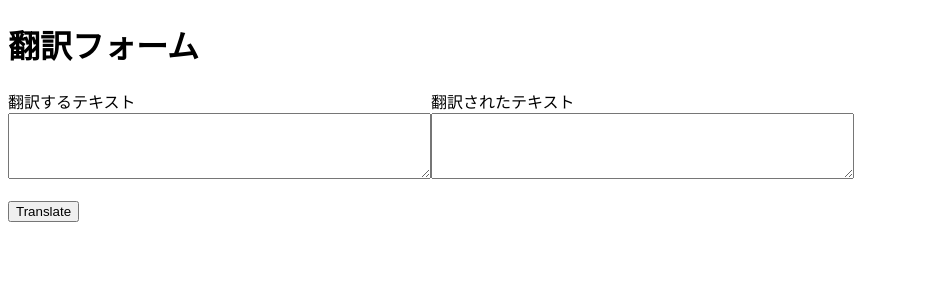
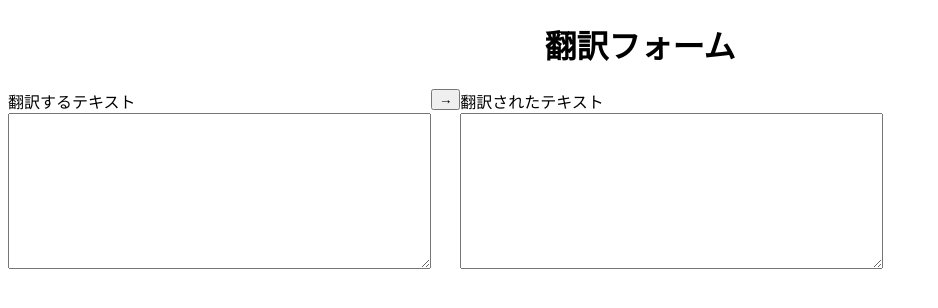
Before and after one commit to shi0n0/multi-translate-app, a Django app: page / in a window 1280 px wide. Shown: the top 308 px of the page, without its empty margins (0-938 px from the left). Run offline with Django 4.2, Linux system fonts and the light colour scheme.

Commit message:
Revised design for better visibility

```diff
--- a/Multi_Translate_App/GPT_Translate/templates/translation.html
+++ b/Multi_Translate_App/GPT_Translate/templates/translation.html
@@ -7,22 +7,28 @@
     <link rel="stylesheet" href="{% static 'style.css' %}">
 </head>
 <body>
-    <h1>翻訳フォーム</h1>
-    <div class="transForm">
-        <form method="post" action="">
+    <h1 style="text-align: center;">翻訳フォーム</h1>
+<div>
+    <div>
+        <form method="post" action="" class="transForm">
+            <div>
             {% csrf_token %}
             <label for="input_text">翻訳するテキスト</label><br>
-            <textarea id="input_text" name="input_text" rows="4" cols="50"></textarea><br><br>
-            <input type="submit" value="Translate">
-        </form>
+            <textarea class="main_textarea" id="input_text" name="input_text" cols="50" rows="10"></textarea><br><br>
+            </div>
 
-        <form method="post" action="">
+    <div class="transBtn_wrap">
+        <button type="submit" class="transBtn">→</button>
+    </div>
+
+        <div>
             {% csrf_token %}
             <label for="input_text">翻訳されたテキスト</label><br>
-            <textarea id="input_text" name="translated_text" rows="4" cols="50"></textarea><br><br>
+            <textarea class="main_textarea" id="input_text" name="translated_text" cols="50" rows="10" readonly></textarea><br><br>
+        </div>
         </form>
     </div>
-
+</div>
     {% if translated_text %}
     <script>
         var textarea = document.getElementsByName("translated_text")[0];
```
